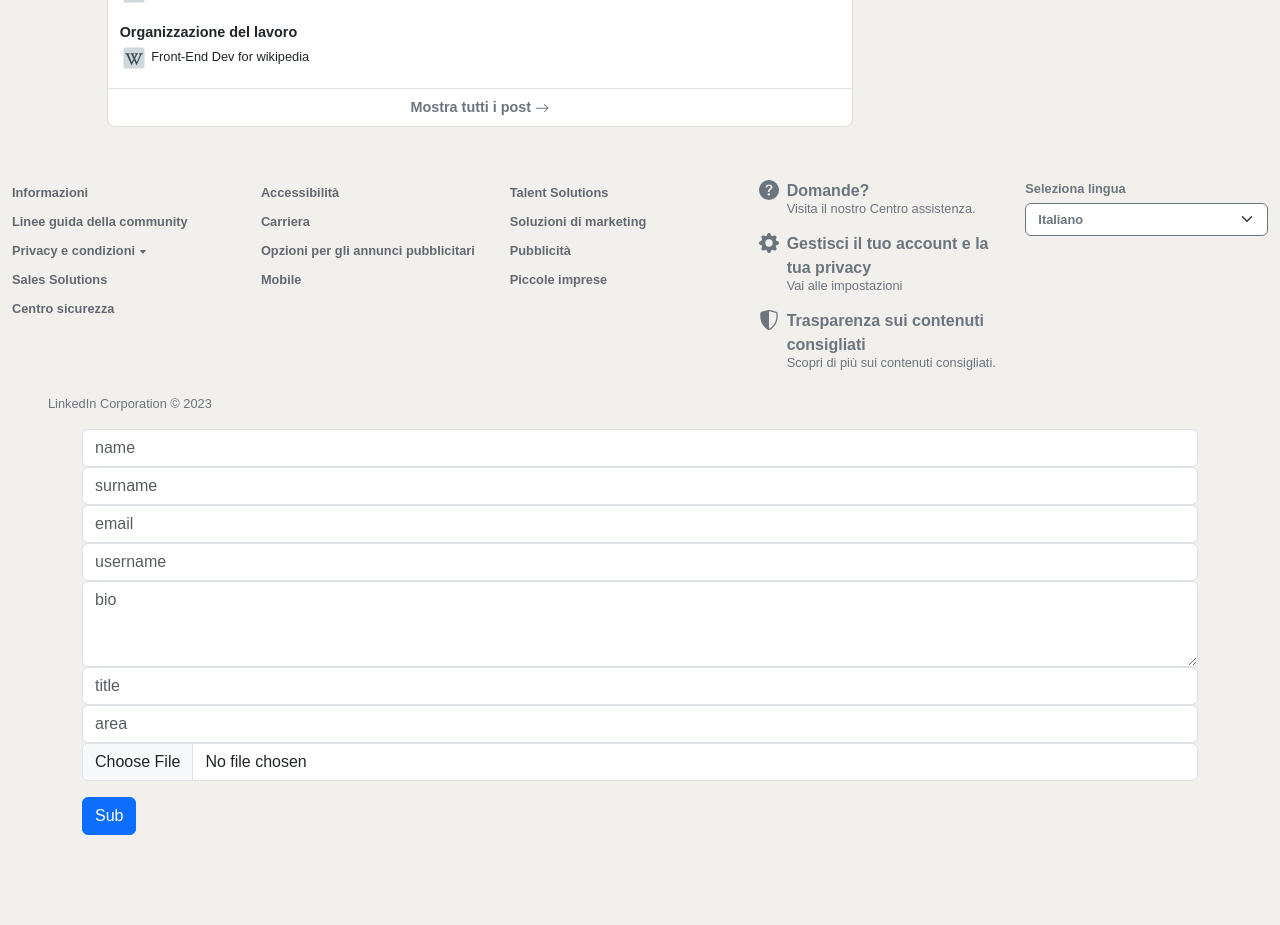
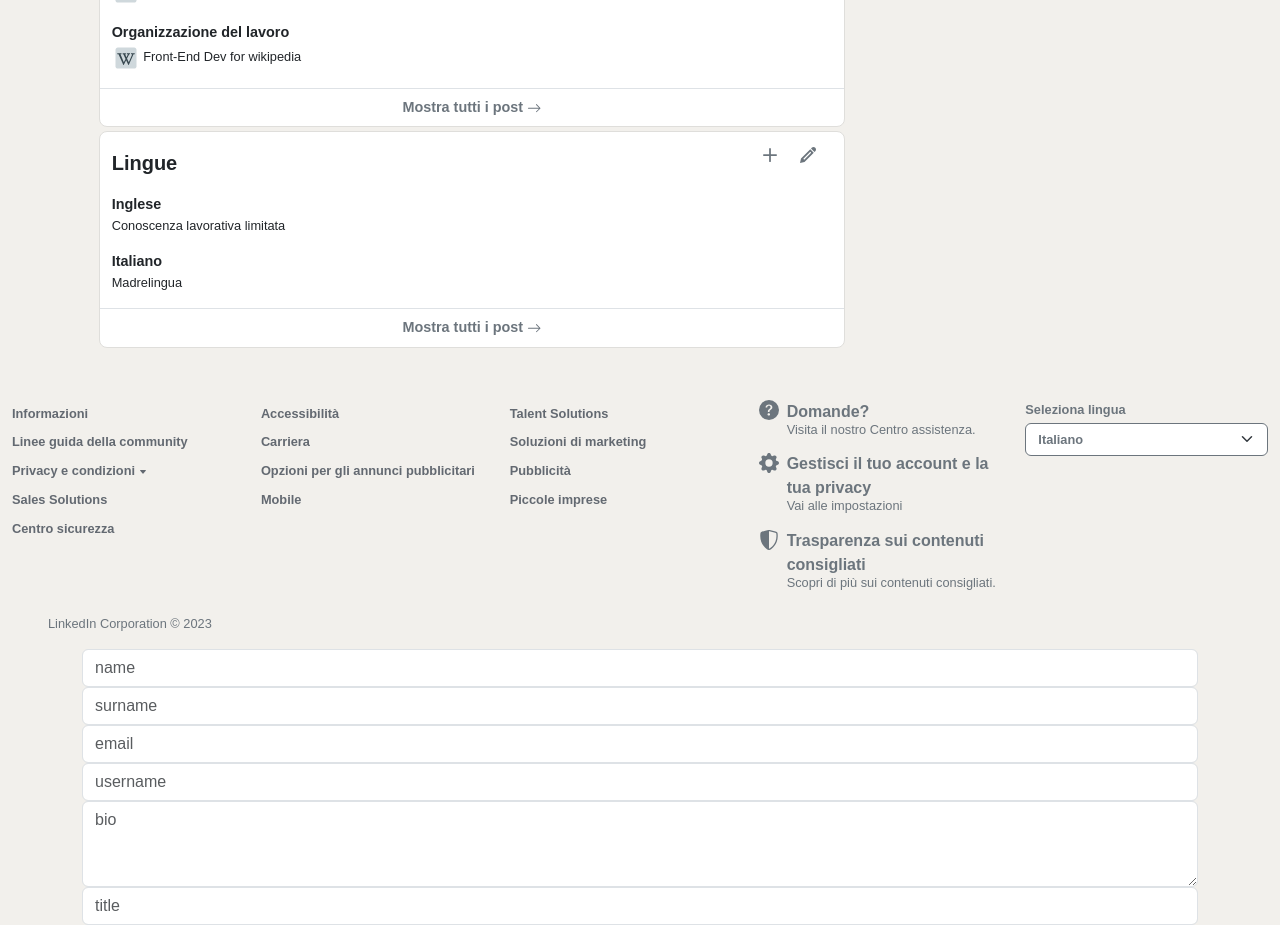
Before and after one commit to OleksandrLarionov/Build-Week-3-Team-1, a React (Create React App) app in the folder linkedin-clone/: page /Jobs in a window 1280 px wide. Shown: the part 2100-3025 px from the top of the page. Before the commit the page ends 2935 px from the top, so only its background shows below. Built offline with nearby package versions, Linux system fonts and the light colour scheme; no server answers; a web font is replaced by a local one.

Commit message:
missing styling navbar

```diff
--- a/linkedin-clone/src/App.js
+++ b/linkedin-clone/src/App.js
@@ -8,7 +8,7 @@ import { useSelector } from "react-redux";
 import MyCentral from "./components/MyCentral";
 import { Row } from "react-bootstrap";
 import MyNavbar from "./components/MyNavbar";
-import { BrowserRouter, Routes, Route } from 'react-router-dom'
+import { BrowserRouter, Routes, Route } from "react-router-dom";
 import Jobs from "./components/Jobs";
 
 function App() {
@@ -18,25 +18,25 @@ function App() {
   return (
     <>
       <BrowserRouter>
-        <div className={modal ? "active-modal" : ""}>
         <MyNavbar />
         <Routes>
           <Route element={<Jobs />} path="/Jobs" />
         </Routes>
+        <div className={modal ? "active-modal" : ""}>
           <Row className="justify-content-center mx-0">
+            <ModalProfiles />
             <MyCentral />
             <Aside />
-            </Row>
+          </Row>{" "}
+        </div>
+
         <Footer />
 
-            <ModalProfiles />
+
 
         <TestComp />
-
-        </div>
       </BrowserRouter>
     </>
-
   );
 }
 
--- a/linkedin-clone/src/components/AsideComponents/People.jsx
+++ b/linkedin-clone/src/components/AsideComponents/People.jsx
@@ -23,7 +23,7 @@ const People = () => {
             <h6 className="fw-bold">Persone che potresti conoscere</h6>
             <p className="text-secondary lh-1" style={{fontSize:'0.8rem'}}>Dalla tua scuola o università</p>
 
-          <ListGroup className="">
+          <ListGroup>
             {profiles &&
               profiles
                 .map((profile) => {
--- a/linkedin-clone/src/components/MyCentral.jsx
+++ b/linkedin-clone/src/components/MyCentral.jsx
@@ -7,27 +7,20 @@ import Activities from "./MyCentralComponents/Activities";
 import Experience from "./MyCentralComponents/Experience";
 import Education from "./MyCentralComponents/Education";
 import Competencies from "./MyCentralComponents/Competencies";
+import Languages from "./MyCentralComponents/Languages";
 
 const MyCentral = () => {
   return (
-    <Col className="col-xs-12 col-md-5 col-lg-7 justify-content-center">
+    <Col className="col-xs-12 col-md-5 col-lg-7 justify-content-center me-md-3">
       <Visited />
       <MainCard />
       <Suggested />
       <Resources />
-      <Activities/>
-      <Experience/>
-      <Education/>
-       <Competencies/>
-      {/*
-
-
-
-
-
-         <Referencies/>
-         <Languages/>
-         <Interests/> */}
+      <Activities />
+      <Experience />
+      <Education />
+      <Competencies />
+      <Languages />
     </Col>
   );
 };
--- /dev/null
+++ b/linkedin-clone/src/components/MyCentralComponents/Languages.jsx
@@ -0,0 +1,47 @@
+import { ImPencil } from "react-icons/im";
+import { BsPlus, BsArrowRight } from "react-icons/bs";
+import { Row, Col } from "react-bootstrap";
+
+const Languages = () => {
+  return (
+    <Row className="elements mb-1">
+      <Col
+        className="col-12 d-flex
+        align-items-center  justify-content-between pb-3"
+      >
+        <div className="fw-bold fs-5 pt-3 mb-0 me-2">Lingue</div>
+        <div className="text-secondary me-3">
+          <BsPlus className="fs-3 mx-3" />
+          <ImPencil />
+        </div>
+      </Col>
+
+      <Col className="col-12 pb-3">
+        <p className="fw-bold mb-0" style={{ fontSize: "0.9rem" }}>
+          Inglese
+        </p>
+        <p className="mb-0" style={{ fontSize: "0.8rem" }}>
+          Conoscenza lavorativa limitata
+        </p>
+      </Col>
+      <Col className="col-12 pb-3">
+        <p className="fw-bold mb-0" style={{ fontSize: "0.9rem" }}>
+          Italiano
+        </p>
+        <p className="mb-0" style={{ fontSize: "0.8rem" }}>
+          Madrelingua
+        </p>
+      </Col>
+      <Row className=" mx-0 w-100 d-flex text-center border-top py-2">
+        <p
+          className="mb-0 fw-bold text-secondary"
+          style={{ fontSize: "0.9rem" }}
+        >
+          Mostra tutti i post <BsArrowRight />{" "}
+        </p>
+      </Row>
+    </Row>
+  );
+};
+
+export default Languages;
--- a/linkedin-clone/src/index.css
+++ b/linkedin-clone/src/index.css
@@ -12,9 +12,7 @@ body {
 
 }
 
-code {
-	font-family: source-code-pro, Menlo, Monaco, Consolas, 'Courier New', monospace;
-}
+
 body.active-modal {
 	overflow-y: hidden;
 }
```
Lines whose indentation alone changed are shown as unchanged.
